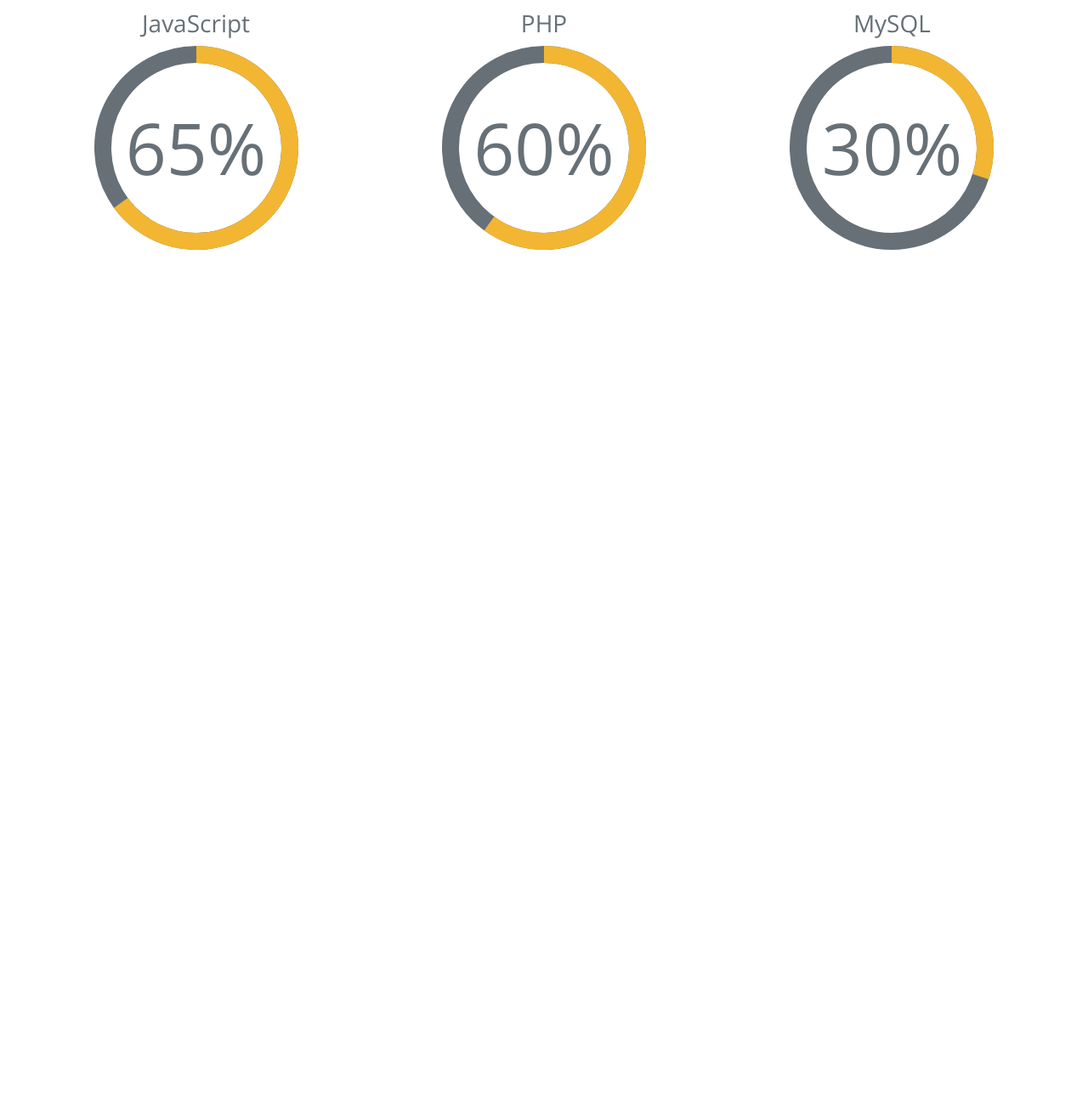
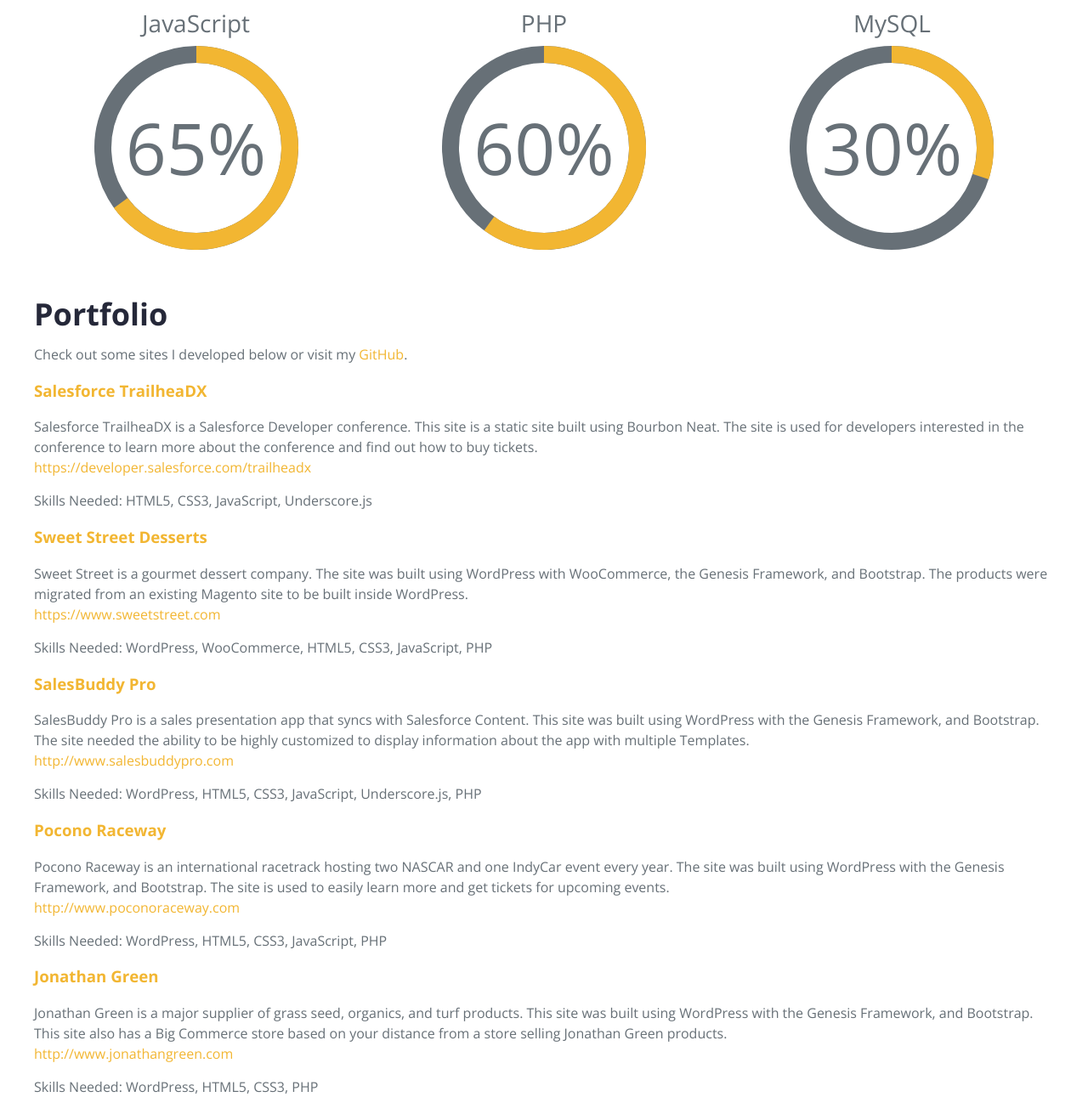
Before and after one commit to dustyndoyle/static-website, a website: page index.html in a window 1280 px wide. Shown: the part 1006-2297 px from the top of the page at 85% size. Before the commit the page ends 1306 px from the top, so only its background shows below. Drawn offline with nearby package versions, Linux system fonts and the light colour scheme; files that its build step writes are made by us from their sources.

Commit message:
Add Portfolio section and stylesheet

```diff
--- a/index.html
+++ b/index.html
@@ -71,6 +71,44 @@
             </div>
         </div>
     </section>
+    <section class="portfolio">
+        <div class="container">
+            <div class="twelve-columns">
+                <h2 class="section-heading" id="portfolio">Portfolio</h2>
+                <p>Check out some sites I developed below or visit my <a href="https://github.com/dustyndoyle" target="_blank">GitHub</a>.</p>
+                <div class="portfolio-site">
+                    <h3 class="portfolio-site-name"><a href="https://developer.salesforce.com/trailheadx" target="_blank">Salesforce TrailheaDX</a></h3>
+                    <p>Salesforce TrailheaDX is a Salesforce Developer conference. This site is a static site built using Bourbon Neat. The site is used for developers interested in the conference to learn more about the conference and find out how to buy tickets.<br />
+                        <a href="https://developer.salesforce.com/trailheadx" target="_blank">https://developer.salesforce.com/trailheadx</a></p>
+                    <p>Skills Needed: HTML5, CSS3, JavaScript, Underscore.js</p>
+                </div>
+                <div class="portfolio-site">
+                    <h3 class="portfolio-site-name"><a href="https://www.sweetstreet.com" target="_blank">Sweet Street Desserts</a></h3>
+                    <p>Sweet Street is a gourmet dessert company. The site was built using WordPress with WooCommerce, the Genesis Framework, and Bootstrap. The products were migrated from an existing Magento site to be built inside WordPress.<br />
+                        <a href="https://www.sweetstreet.com" target="_blank">https://www.sweetstreet.com</a></p>
+                    <p>Skills Needed: WordPress, WooCommerce, HTML5, CSS3, JavaScript, PHP</p>
+                </div>
+                <div class="portfolio-site">
+                    <h3 class="portfolio-site-name"><a href="http://www.salesbuddypro.com" target="_blank">SalesBuddy Pro</a></h3>
+                    <p>SalesBuddy Pro is a sales presentation app that syncs with Salesforce Content. This site was built using WordPress with the Genesis Framework, and Bootstrap. The site needed the ability to be highly customized to display information about the app with multiple Templates.<br />
+                        <a href="http://www.salesbuddypro.com" target="_blank">http://www.salesbuddypro.com</a></p>
+                    <p>Skills Needed: WordPress, HTML5, CSS3, JavaScript, Underscore.js, PHP</p>
+                </div>
+                <div class="portfolio-site">
+                    <h3 class="portfolio-site-name"><a href="http://www.poconoraceway.com" target="_blank">Pocono Raceway</a></h3>
+                    <p>Pocono Raceway is an international racetrack hosting two NASCAR and one IndyCar event every year. The site was built using WordPress with the Genesis Framework, and Bootstrap. The site is used to easily learn more and get tickets for upcoming events.<br />
+                        <a href="http://www.poconoraceway.com" target="_blank">http://www.poconoraceway.com</a></p>
+                    <p>Skills Needed: WordPress, HTML5, CSS3, JavaScript, PHP</p>
+                </div>
+                <div class="portfolio-site">
+                    <h3 class="portfolio-site-name"><a href="http://www.jonathangreen.com" target="_blank">Jonathan Green</a></h3>
+                    <p>Jonathan Green is a major supplier of grass seed, organics, and turf products. This site was built using WordPress with the Genesis Framework, and Bootstrap. This site also has a Big Commerce store based on your distance from a store selling Jonathan Green products.<br />
+                        <a href="http://www.jonathangreen.com" target="_blank">http://www.jonathangreen.com</a></p>
+                    <p>Skills Needed: WordPress, HTML5, CSS3, PHP</p>
+                </div>
+            </div>
+        </div>
+    </section>
 <script src="//code.jquery.com/jquery-2.2.4.min.js" integrity="sha256-BbhdlvQf/xTY9gja0Dq3HiwQF8LaCRTXxZKRutelT44=" crossorigin="anonymous"></script>
 <script src="js/javascript.min.js" type="text/javascript"></script>
 </body>
--- a/resources/scss/style.scss
+++ b/resources/scss/style.scss
@@ -8,3 +8,4 @@
 @import "supporting/nav";
 @import "supporting/about";
 @import "supporting/skills";
+@import "supporting/portfolio";
--- /dev/null
+++ b/resources/scss/supporting/portfolio.scss
@@ -0,0 +1 @@
+// Portfolio Section styles
```
